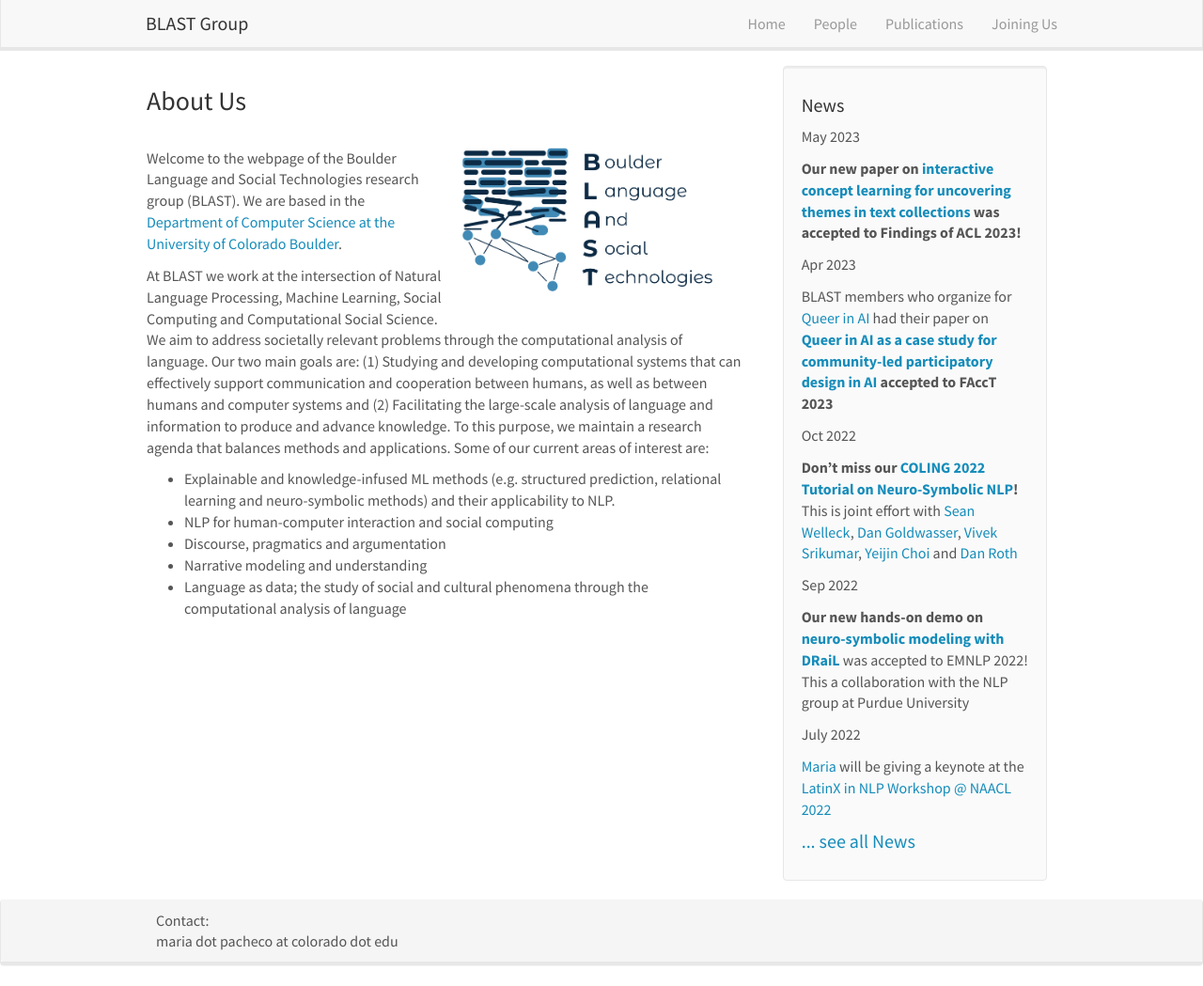
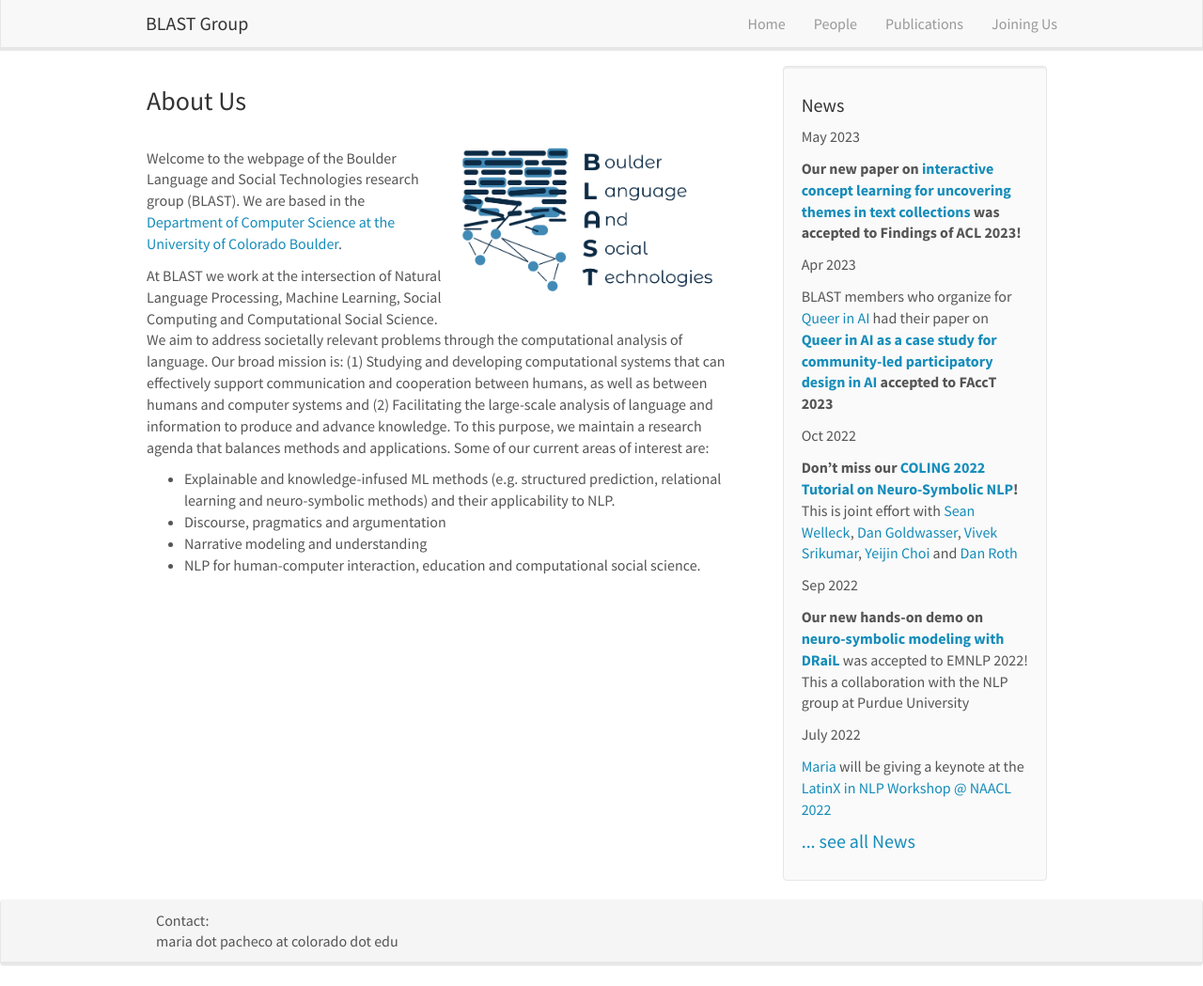
Before and after one commit to blast-cu/blast-cu.github.io, a Jekyll site: the page built from _pages/home.md, in a window 1280 px wide and 1049 px high. Shown: the whole window at 94% size. Built offline with Jekyll 4.4.1, drawn with Linux system fonts in a browser that asks for light colours; nearby versions of some CDN libraries.

Commit message:
Update home.md

```diff
--- a/_pages/home.md
+++ b/_pages/home.md
@@ -10,12 +10,10 @@ Welcome to the webpage of the Boulder Language and Social Technologies research
 Science at the University of Colorado Boulder](https://www.colorado.edu/cs/).
 
 At BLAST we work at the intersection of Natural Language Processing, Machine Learning, Social Computing and
-Computational Social Science. We aim to address societally relevant problems through the computational analysis of language. Our two main goals are: (1) Studying and developing computational systems that can effectively support communication and cooperation between humans, as well as between humans and computer systems and (2) Facilitating the large-scale analysis of language and information to produce and advance knowledge. To this purpose, we maintain a research agenda that balances methods and applications. Some of our current areas of interest are:
+Computational Social Science. We aim to address societally relevant problems through the computational analysis of language. Our broad mission is: (1) Studying and developing computational systems that can effectively support communication and cooperation between humans, as well as between humans and computer systems and (2) Facilitating the large-scale analysis of language and information to produce and advance knowledge. To this purpose, we maintain a research agenda that balances methods and applications. Some of our current areas of interest are:
 
 * Explainable and knowledge-infused ML methods (e.g. structured
 prediction, relational learning and neuro-symbolic methods) and their applicability to NLP.
-* NLP for human-computer interaction and social computing
 * Discourse, pragmatics and argumentation
 * Narrative modeling and understanding
-* Language as data; the study of social and cultural phenomena through the
-computational analysis of language
+* NLP for human-computer interaction, education and computational social science.
```
